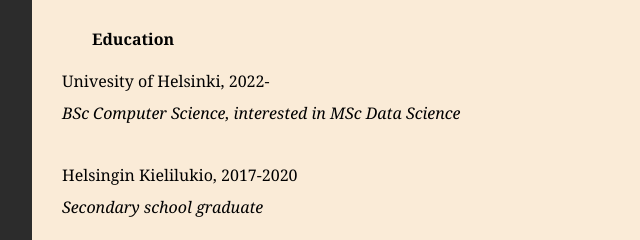
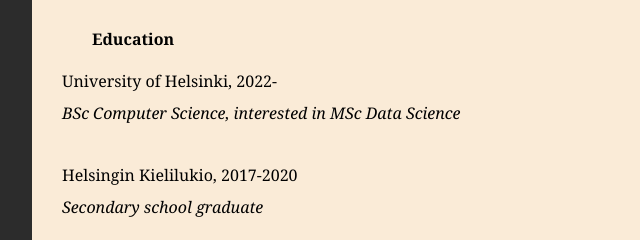
Before and after one commit to maxxof/cv, a plain HTML site: page cv.html in a window 1280 px wide. Shown: the part 797-1037 px from the top of the page, 208-848 px from the left. Drawn offline with Linux system fonts and the light colour scheme.

Commit message:
typo fix

```diff
--- a/cv.html
+++ b/cv.html
@@ -35,7 +35,7 @@
                         activities. Duration of employment: 4 months.
                     </i></p>
                     <h4 class="title">Education</h4>
-                    <p class="text" style="padding-bottom: 10px">Univesity of Helsinki, 2022-</p>
+                    <p class="text" style="padding-bottom: 10px">University of Helsinki, 2022-</p>
                     <p class="text"><i>BSc Computer Science, interested in MSc Data Science
                     </i></p>
                     <p class="text" style="padding-bottom: 10px">Helsingin Kielilukio, 2017-2020</p>
```
